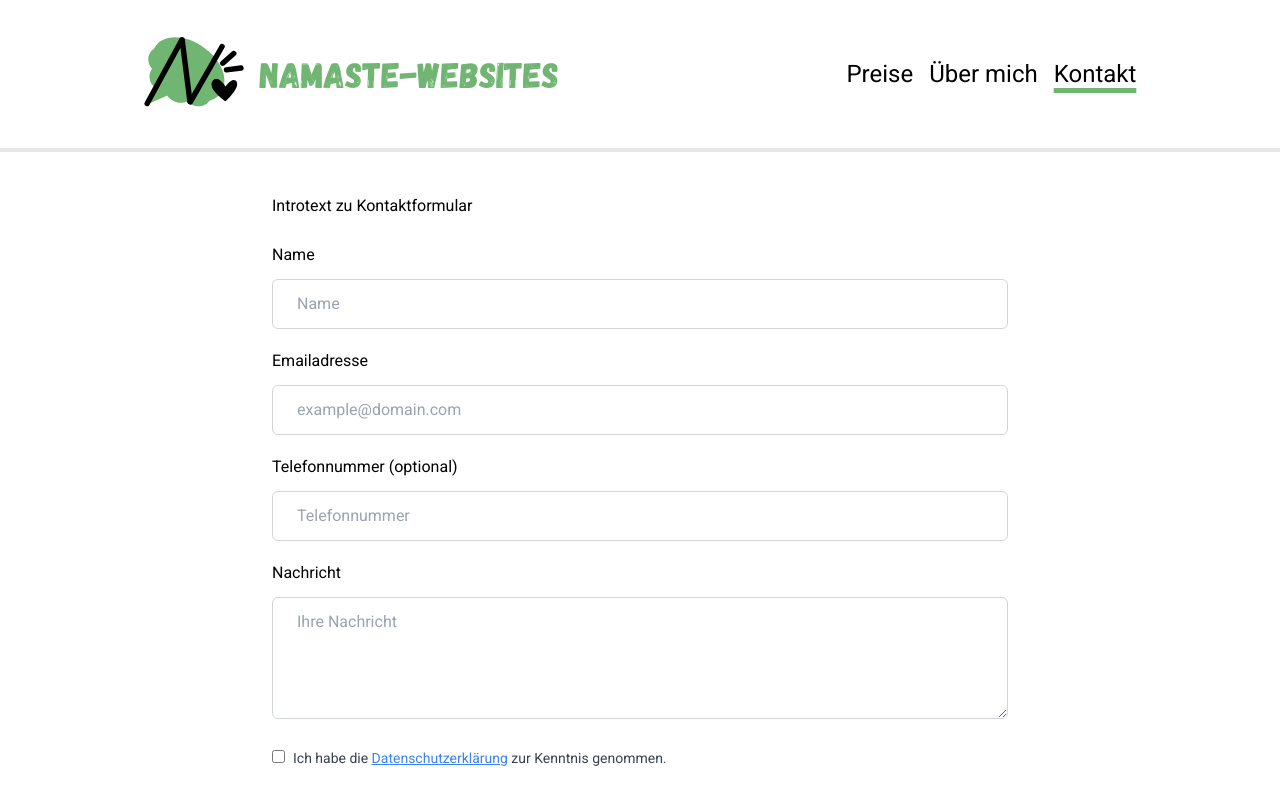
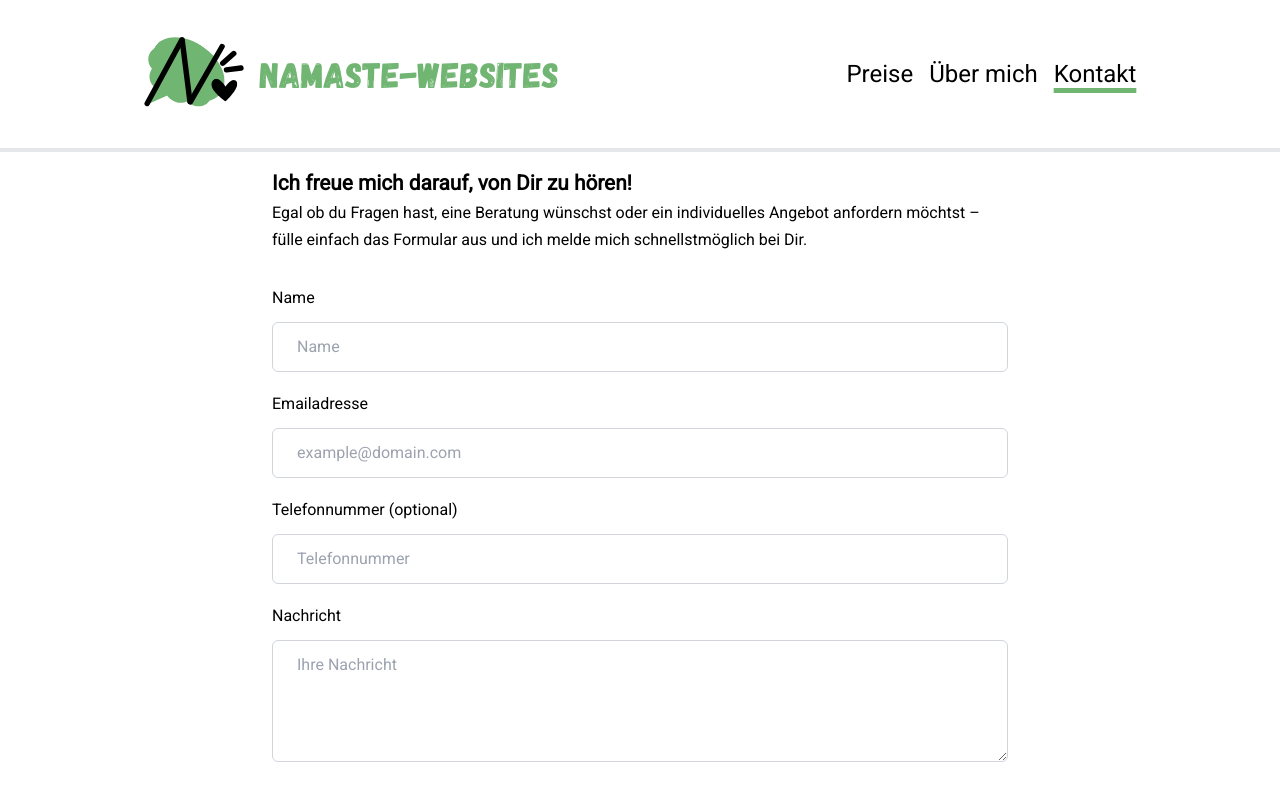
Before and after one commit to dscmari/namaste-websites, a Next.js app: page /namaste-websites/Kontakt in a window 1280 px wide. Shown: the top 791 px of the page. Built offline with nearby package versions, Linux system fonts and the light colour scheme.

Commit message:
add contact form intro text

```diff
--- a/src/app/Kontakt/page.tsx
+++ b/src/app/Kontakt/page.tsx
@@ -1,9 +1,17 @@
-import React from 'react'
-import Contact from '../components/Contact'
+import React from "react";
+import Contact from "../components/Contact";
 export default function Kontakt() {
   return (
-      <div>
-          <Contact/>
+    <div>
+      <div className="p-4 max-w-3xl md:mx-auto">
+        <h1> Ich freue mich darauf, von Dir zu hören!</h1>
+        <p>
+          Egal ob du Fragen hast, eine Beratung wünschst oder ein individuelles
+          Angebot anfordern möchtst – fülle einfach das Formular aus und ich
+          melde mich schnellstmöglich bei Dir.
+        </p>
       </div>
-  )
+      <Contact />
+    </div>
+  );
 }
--- a/src/app/UeberMich/page.tsx
+++ b/src/app/UeberMich/page.tsx
@@ -8,7 +8,7 @@ export default function UeberMich() {
       <div className="m-8 lg:w-1/2 lg:ml-16 ">
         <h1>Über mich</h1>
         <p className="py-2">
-          Namaste! - Ich bin Marian Nökel, 33 Jahre alt und arbeite
+          Namaste! - Ich bin Marian Nökel, MSc. Psychologie, 33 Jahre alt und arbeite
           hauptberuflich als Psychologe. Aus diesem Grund kann ich mich gut in
           die Arbeit mit Menschen hineinversetzen und weiß, wie es ist, mit
           Patient:innen und Klient:innen zu arbeiten.
--- a/src/app/components/Contact.tsx
+++ b/src/app/components/Contact.tsx
@@ -22,7 +22,6 @@ export default function Contact() {
 
     return (
         <div className='p-4 max-w-3xl md:mx-auto'>
-            <p className='py-6'>Introtext zu Kontaktformular</p>
             <form onSubmit={handleSubmit(onSubmit)}>
                 <div className='mb-5'>
                     <label htmlFor='name' className='mb-3 block'>Name</label>
```
Also changed, not shown: 19 other files (tests, documents, lock files or other folders).
